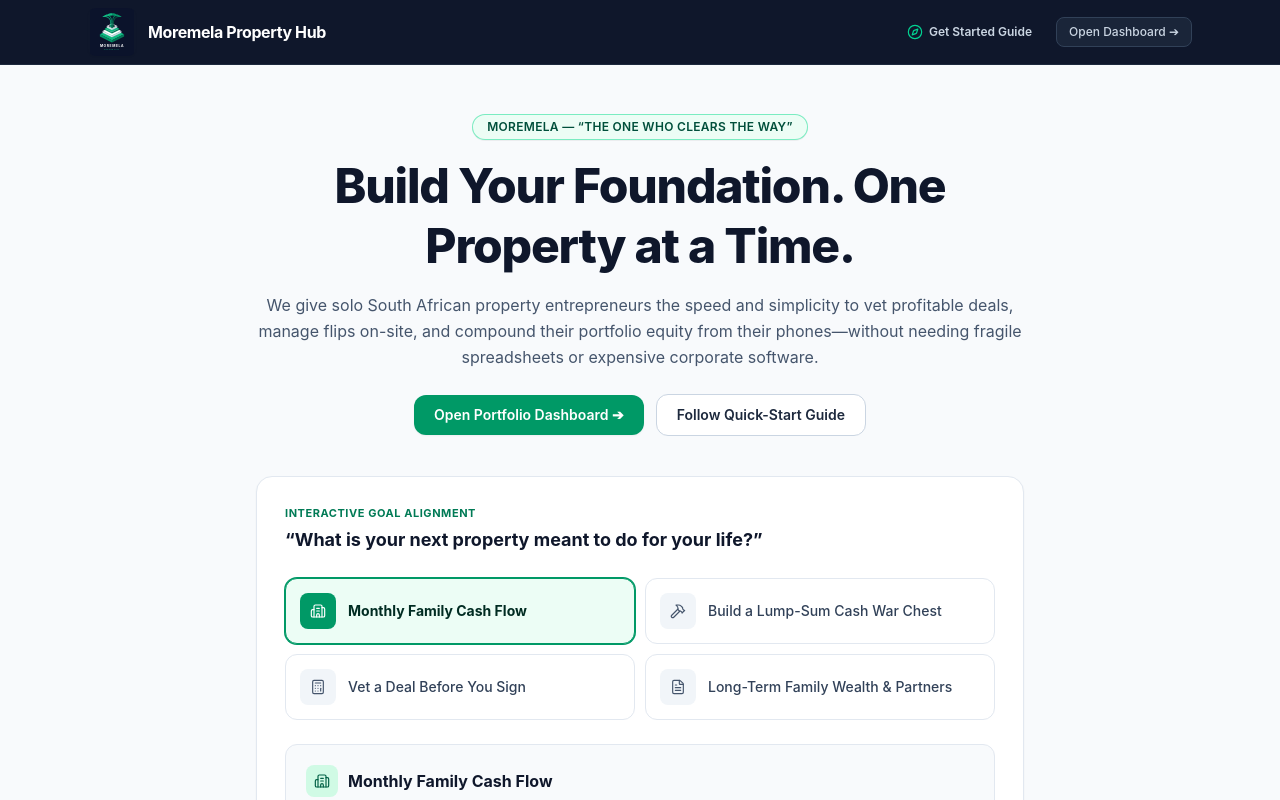
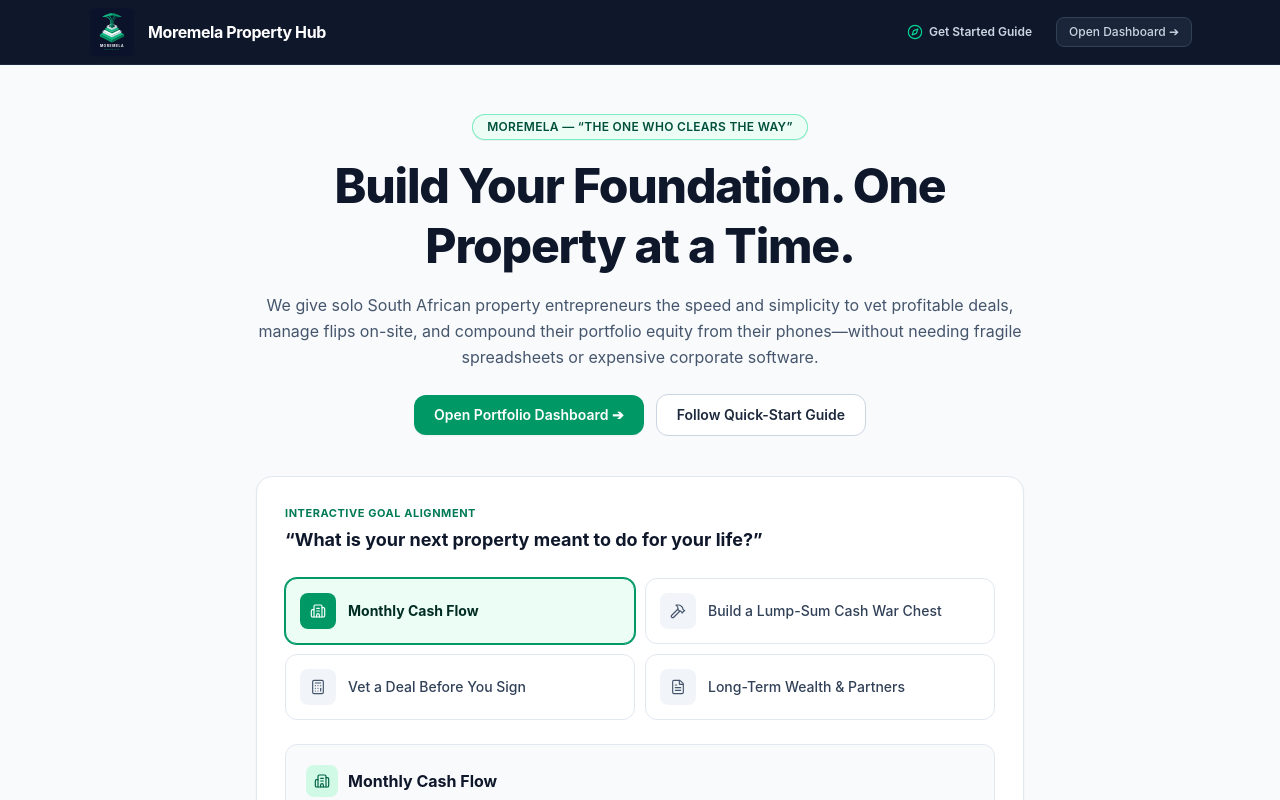
Before and after one commit to morokakk/sa-property-hub, a Next.js app: page /welcome in a window 1280 px wide. Shown: the top 800 px of the page. Built offline with nearby package versions, Linux system fonts and the light colour scheme; no server answers.

Commit message:
refactor: remove 'Family' from Monthly Cash Flow and Long-Term Wealth & Partners

```diff
--- a/src/app/welcome/page.tsx
+++ b/src/app/welcome/page.tsx
@@ -27,7 +27,7 @@ interface LifeGoalOption {
 const LIFE_GOALS: LifeGoalOption[] = [
   {
     id: 'cashflow',
-    title: 'Monthly Family Cash Flow',
+    title: 'Monthly Cash Flow',
     icon: Building2,
     humanGoal: 'Cover school or varsity fees, supplement household income, or replace your salary.',
     howClearsWay:
@@ -57,7 +57,7 @@ const LIFE_GOALS: LifeGoalOption[] = [
   },
   {
     id: 'wealth',
-    title: 'Long-Term Family Wealth & Partners',
+    title: 'Long-Term Wealth & Partners',
     icon: FileText,
     humanGoal: 'Compound debt-free equity over 20 years, recycle capital via BRRRR, and raise private funding professionally.',
     howClearsWay:
```
Also changed, not shown: 1 other file (tests, documents, lock files or other folders).
